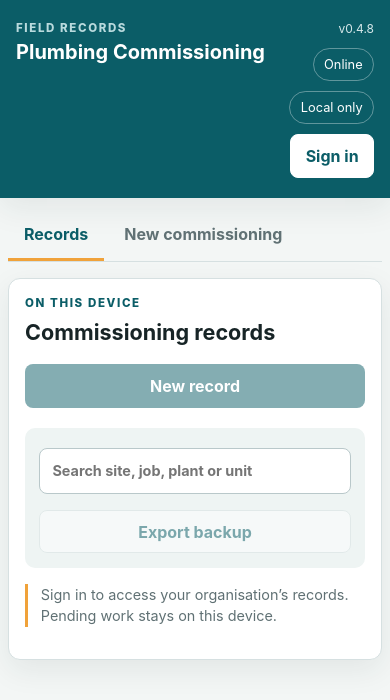
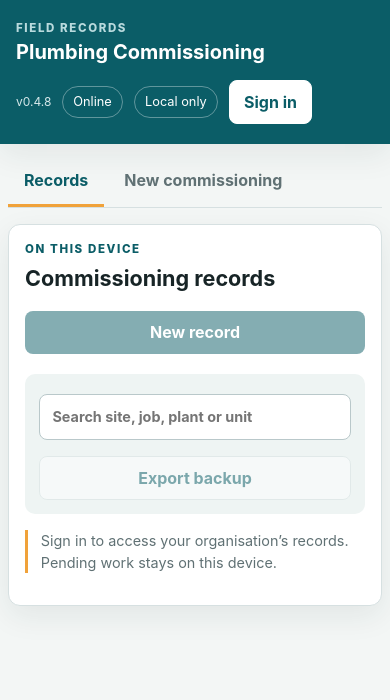
Before and after one commit to simpicdecdel/plumbing-commissioning-app, a website: page index.html in a window 390 px wide. Drawn offline with Linux system fonts and the light colour scheme.

Commit message:
Fix mobile header overflow with admin link

```diff
--- a/styles.css
+++ b/styles.css
@@ -163,8 +163,8 @@ label { color: #334447; font-size: .9rem; font-weight: 700; }
 .conflict-actions { display: flex; justify-content: flex-end; gap: .5rem; margin-top: 1rem; }
 
 @media (max-width: 720px) {
-  .app-header { align-items: flex-start; }
-  .header-actions { flex-direction: column; align-items: flex-end; }
+  .app-header { align-items: stretch; flex-direction: column; }
+  .header-actions { flex-direction: row; flex-wrap: wrap; align-items: center; }
   .shell { width: min(calc(100% - 1rem), 1120px); margin-top: .75rem; }
   .view { border-radius: 12px; }
   .section-heading, .toolbar, .form-actions { align-items: stretch; flex-direction: column; }
```
Also changed, not shown: docs/release-verification.md (+1 -0 lines).
